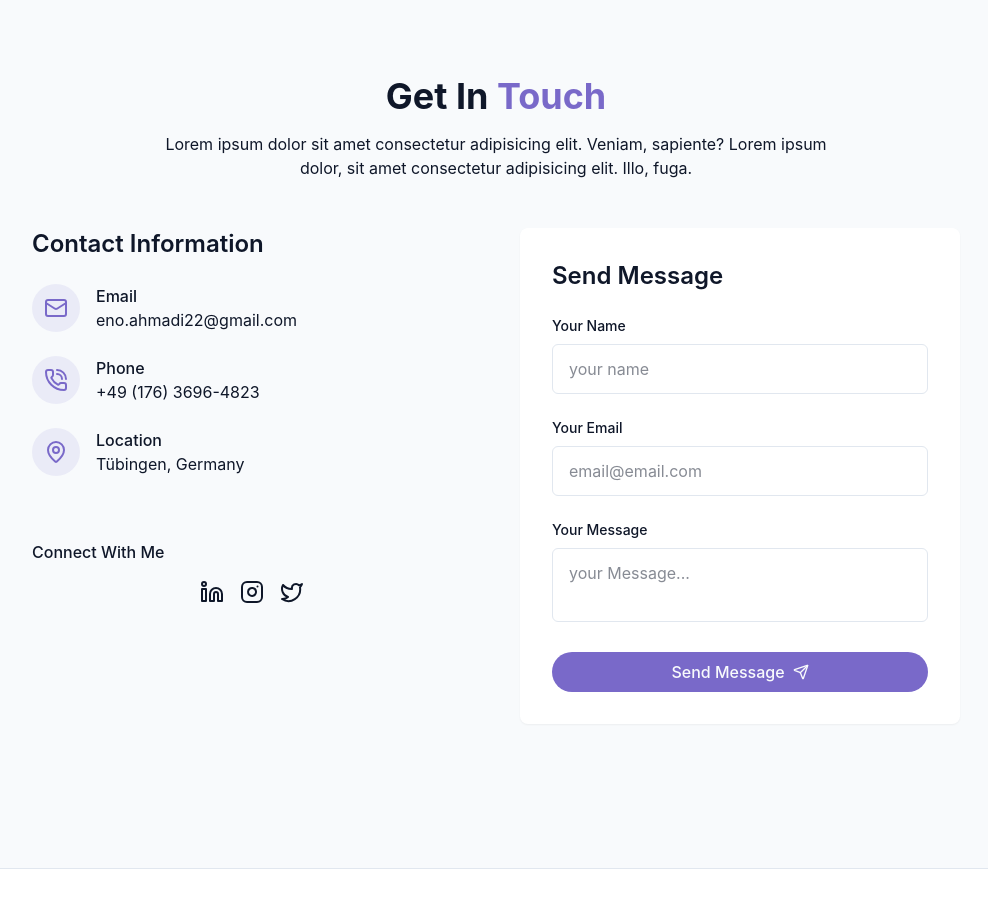
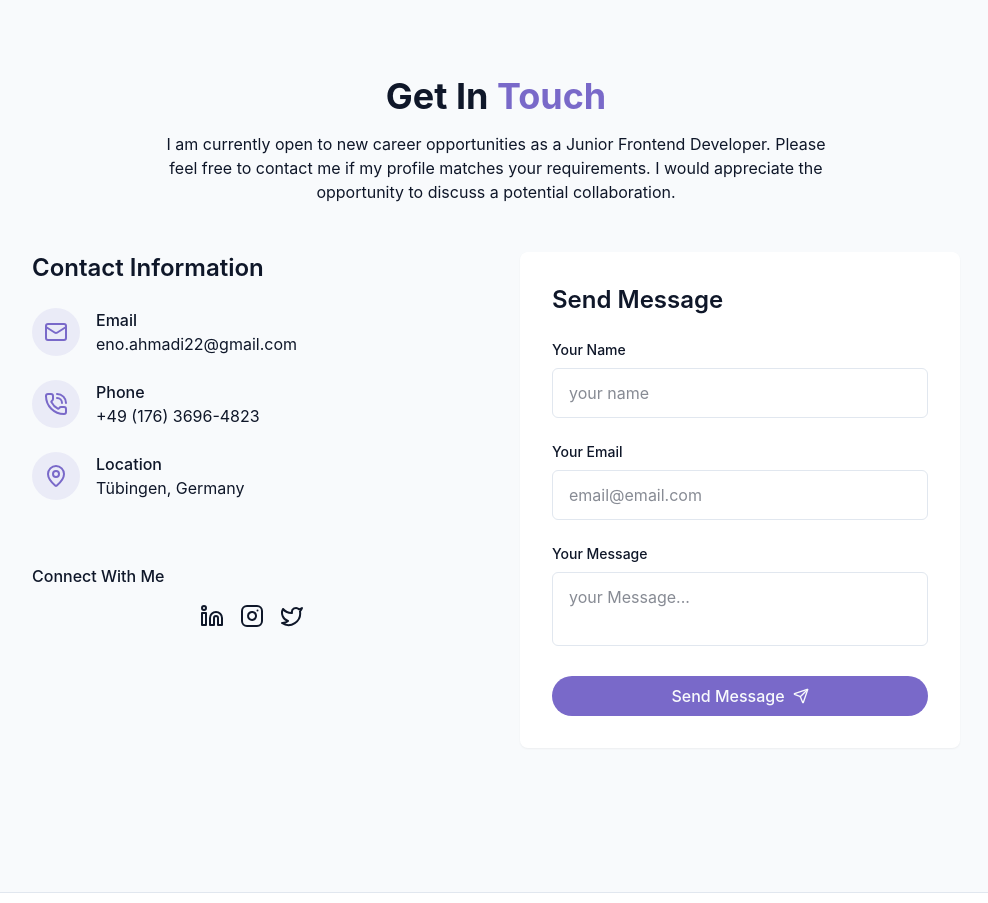
Before and after one commit to Enayat-Ahmadi/portfolio, a Next.js app: page / in a window 1280 px wide. Shown: the part 3420-4323 px from the top of the page, without its empty margins (144-1132 px from the left). Built offline with nearby package versions, Linux system fonts and the light colour scheme.

Commit message:
update contact text

```diff
--- a/Components/Contact.jsx
+++ b/Components/Contact.jsx
@@ -23,9 +23,10 @@ export default function ContactSection() {
           Get In <span className="text-primary">Touch</span>
         </h2>
         <p className="text-center text-muted-foreground mb-12 max-w-2xl mx-auto">
-          Lorem ipsum dolor sit amet consectetur adipisicing elit. Veniam,
-          sapiente? Lorem ipsum dolor, sit amet consectetur adipisicing elit.
-          Illo, fuga.
+          I am currently open to new career opportunities as a Junior Frontend
+          Developer. Please feel free to contact me if my profile matches your
+          requirements. I would appreciate the opportunity to discuss a
+          potential collaboration.
         </p>
         <div className="grid grid-cols-1 md:grid-cols-2 gap-12">
           <div className="space-y-8 ">
```
